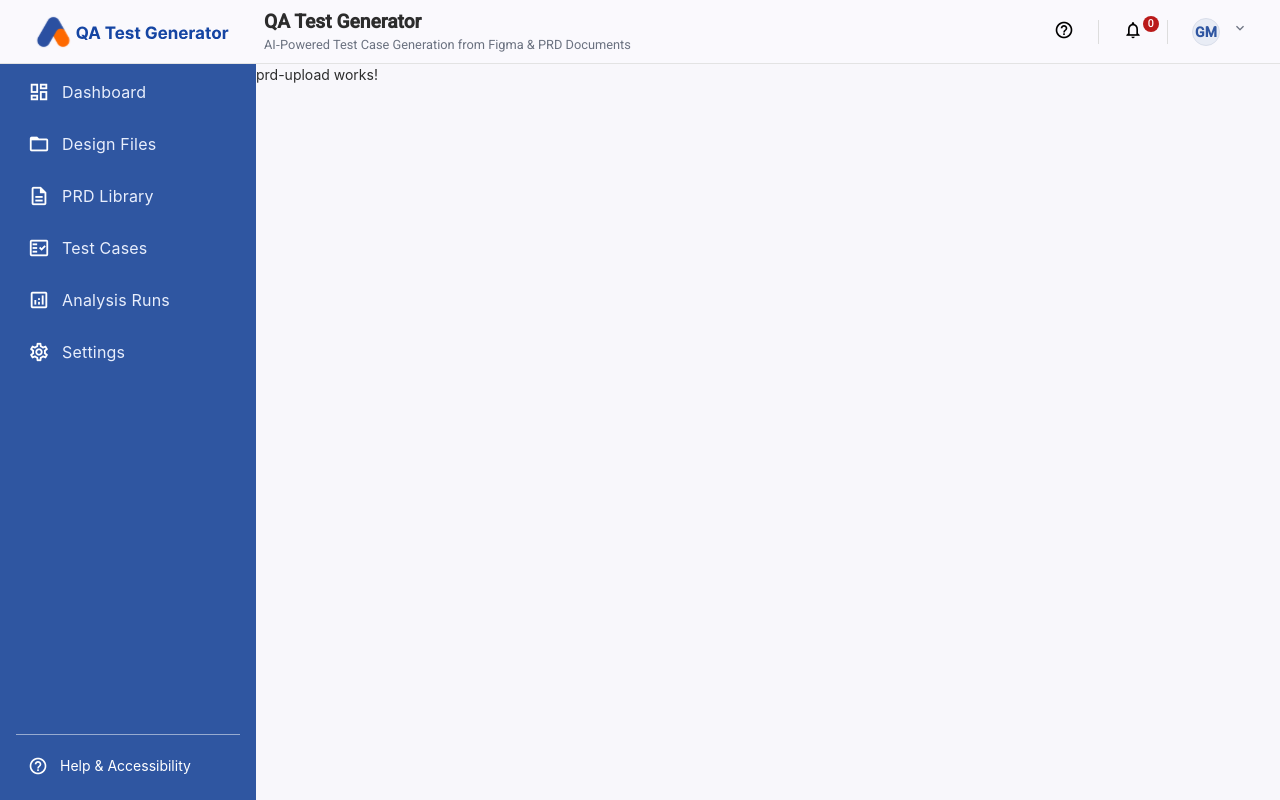
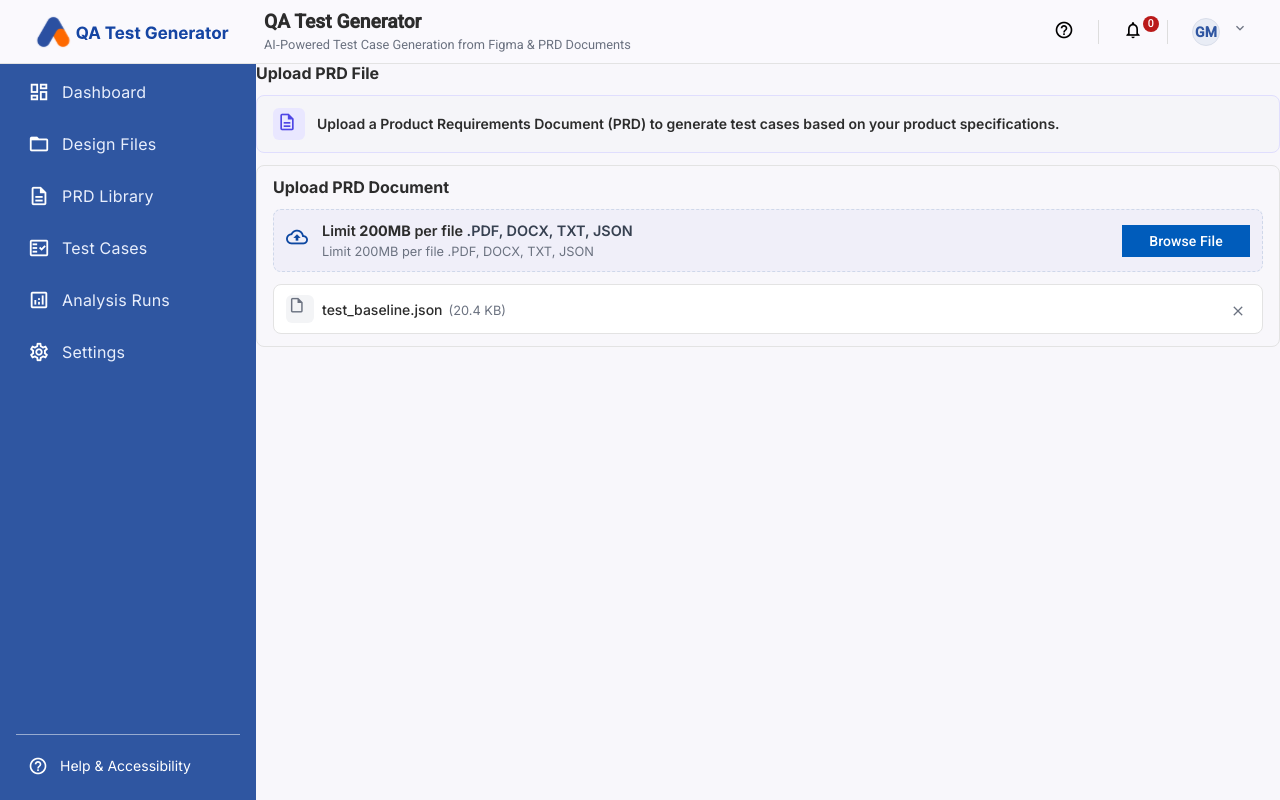
Before and after one commit to snaik-aziro/figma-to-testcases, an Angular app in the folder qa-ui/: page /prd in a window 1280 px wide. Built offline with nearby package versions, Linux system fonts and the light colour scheme.

Commit message:
UI implementation of PRD upload

```diff
--- a/qa-ui/src/app/components/design-files/design-files.html
+++ b/qa-ui/src/app/components/design-files/design-files.html
@@ -4,10 +4,20 @@
   <aside class="rail" aria-label="Steps">
     <ol class="v-steps">
   @for (s of steps; let i = $index; track s.key) {
-      <li class="v-step" [class.active]="i === activeIndex" role="button" tabindex="0" (click)="gotoStep(i)"
+    <li
+      class="v-step"
+      [class.active]="i === activeIndex"
+      role="button"
+      tabindex="0"
+      (click)="gotoStep(i)"
       (keydown)="($event.key === 'Enter' || $event.key === ' ') && gotoStep(i)"
-        [attr.aria-current]="i === activeIndex ? 'step' : null">
-        <span class="dot"></span>
+      [attr.aria-current]="i === activeIndex ? 'step' : null"
+      [attr.aria-label]="'Step ' + (i + 1) + ': ' + s.label"
+    >
+      <!-- Numbered circle -->
+      <span class="dot numbered">{{ i + 1 }}</span>
+
+      <!-- Step label -->
       <span class="label">{{ s.label }}</span>
     </li>
   }
--- a/qa-ui/src/app/components/design-files/df-figma-panel/df-figma-panel.html
+++ b/qa-ui/src/app/components/design-files/df-figma-panel/df-figma-panel.html
@@ -1,7 +1,7 @@
 <div class="figma-panel" role="region" aria-label="Figma connection">
   <div class="panel-head">
     <h3 class="panel-title">Connect Figma Design</h3>
-    <button matButton="outlined">Test Connection</button>
+     <button matButton="outlined">Test Connection</button>
   </div>
 
   <div class="form-grid">
--- a/qa-ui/src/app/components/design-files/df-figma-panel/df-figma-panel.scss
+++ b/qa-ui/src/app/components/design-files/df-figma-panel/df-figma-panel.scss
@@ -1,6 +1,8 @@
-/* Compact, Bootstrap-based fields */
 .figma-panel {
-  padding: 0.625rem;
+  border: 1px solid #e3e3e3;
+  border-radius: 0.5rem;
+  padding: 0.75rem 1rem;
+  margin-top: 0.75rem;
 }
 
 .panel-head {
@@ -8,6 +10,12 @@
   align-items: center;
   justify-content: space-between;
   gap: 0.5rem;
+
+  button {
+    min-width: 2.5rem;
+    height: 2.2rem;
+    line-height: 2.5rem;
+  }
 }
 
 .panel-title {
--- a/qa-ui/src/app/components/design-files/df-json-panel.component/df-json-panel.component.scss
+++ b/qa-ui/src/app/components/design-files/df-json-panel.component/df-json-panel.component.scss
@@ -1,6 +1,8 @@
 .json-panel {
-  // border: var(--border-1) solid var(--color-border);
-  padding:0.625rem;
+  border: 1px solid #e3e3e3;
+  border-radius: 0.5rem;
+  padding: 0.75rem 1rem;
+  margin-top: 0.75rem;
 }
 
 .panel-title {
--- a/qa-ui/src/app/components/prd-upload/prd-upload.html
+++ b/qa-ui/src/app/components/prd-upload/prd-upload.html
@@ -1 +1,65 @@
-<p>prd-upload works!</p>
+<div class="prd-upload">
+
+  <!-- Page Title -->
+  <h2 class="page-title">Upload PRD File</h2>
+
+  <!-- Info banner -->
+  <div class="info-banner" role="note" aria-label="PRD upload note">
+    <div class="banner-icon">
+      <mat-icon fontSet="material-icons-outlined">description</mat-icon>
+    </div>
+    <div class="banner-text">
+      <div class="banner-title">Upload a Product Requirements Document (PRD) to generate test cases based on your product specifications.</div>
+      <!-- <div class="banner-sub">
+      </div> -->
+    </div>
+  </div>
+
+  <!-- Upload card -->
+  <div class="upload-card">
+    <h3 class="section-title">Upload PRD Document</h3>
+
+    <!-- Dropzone bar -->
+    <div class="dropzone" role="group" aria-label="PRD upload area">
+      <div class="dz-left">
+        <div class="cloud">
+          <mat-icon fontSet="material-icons-outlined">cloud_upload</mat-icon>
+        </div>
+        <div class="dz-text">
+          <div class="main">
+            Limit <strong>200MB</strong> per file
+            <span class="types">.PDF, DOCX, TXT, JSON</span>
+          </div>
+          <div class="sub">
+            Limit 200MB per file .PDF, DOCX, TXT, JSON
+          </div>
+        </div>
+      </div>
+
+      <!-- Browse (UI only) -->
+      <button mat-flat-button color="primary" class="browse-btn">
+        Browse File
+      </button>
+    </div>
+
+    <!-- File row (sample state) -->
+    <div class="file-list">
+      <div class="file-row" role="listitem" aria-label="test_baseline.json (20.4 KB)">
+        <div class="file-left">
+          <div class="file-icon">
+            <mat-icon fontSet="material-icons-outlined">insert_drive_file</mat-icon>
+          </div>
+          <div class="file-meta">
+            <div class="name" title="test_baseline.json">test_baseline.json</div>
+            <div class="size">(20.4 KB)</div>
+          </div>
+        </div>
+        <button mat-icon-button class="file-remove" aria-label="Remove file">
+          <mat-icon fontSet="material-icons-outlined">close</mat-icon>
+        </button>
+      </div>
+    </div>
+
+  </div>
+
+</div>
--- a/qa-ui/src/app/components/prd-upload/prd-upload.scss
+++ b/qa-ui/src/app/components/prd-upload/prd-upload.scss
@@ -0,0 +1,176 @@
+/* Container ties into your wizard MAIN; uses compact density */
+.prd-upload {
+  --title-size: 1rem;         /* 16px */
+  --muted: var(--text-muted, #6b7280);
+  --border: var(--color-border, #e5e7eb);
+
+  .page-title {
+    margin: 0 0 0.75rem;
+    font-size: var(--title-size);
+    font-weight: 700;
+    color: var(--text-main, #111827);
+  }
+}
+
+/* ---------------- Info banner ---------------- */
+.info-banner {
+  display: grid;
+  grid-template-columns: auto 1fr;
+  gap: 0.75rem;
+  align-items: center;
+
+  background: #F5F5F9;
+  border: 1px solid #e0defe;
+  border-radius: 0.5rem;
+  padding: 0.75rem 1rem;
+  margin-bottom: 0.75rem;
+
+  .banner-icon {
+    width: 2rem; height: 2rem;
+    border-radius: 0.375rem;
+    background: #e9e7ff;
+    display: grid; place-items: center;
+
+    mat-icon {
+      font-size: 1.25rem;
+      color: #4f46e5; /* indigo */
+    }
+  }
+
+  .banner-text {
+    .banner-title {
+      font-weight: 600;
+      color: var(--text-main, #111827);
+      margin-bottom: 0.125rem;
+    }
+    .banner-sub {
+      font-size: 0.875rem;
+      color: var(--muted);
+    }
+  }
+}
+
+/* ---------------- Upload card ---------------- */
+.upload-card {
+  border: 1px solid var(--border);
+  border-radius: 0.5rem;
+  padding: 0.75rem 1rem;
+  margin-top: 0.75rem;
+}
+
+/* Remove default Material card shadow globally for this card */
+.mat-mdc-card {
+  box-shadow: none;
+}
+
+.section-title {
+  margin: 0 0 0.75rem;
+  font-weight: 700;
+  color: var(--text-main, #111827);
+  font-size: 1rem;
+}
+
+/* Dropzone (single-line bar) */
+.dropzone {
+  border: 1px dashed #cfd8ea;
+  background: #F0EFF9;
+  border-radius: 0.5rem;
+  padding: 0.625rem 0.75rem;
+
+  display: flex;
+  align-items: center;
+  justify-content: space-between;
+  gap: 0.75rem;
+
+  .dz-left {
+    display: flex; align-items: center; gap: 0.75rem;
+
+    .cloud mat-icon {
+      font-size: 1.375rem;
+      color: var(--brand-blue, #2f56a1);
+    }
+
+    .dz-text {
+      .main {
+        font-size: 0.9rem;
+        color: var(--text-main, #111827);
+        font-weight: 600;
+
+        .types { color: #374151; }
+      }
+      .sub {
+        font-size: 0.8rem;
+        color: var(--muted);
+      }
+    }
+  }
+
+  .browse-btn {
+    min-width: 8rem;
+    height: 2rem;
+    line-height: 2rem;
+    border-radius: 0.375rem;
+  }
+}
+
+/* ---------------- File list ---------------- */
+.file-list {
+  margin-top: 0.75rem;
+}
+
+.file-row {
+  display: grid;
+  grid-template-columns: 1fr auto;
+  align-items: center;
+  gap: 0.75rem;
+
+  border: 1px solid var(--border);
+  border-radius: 0.5rem;
+  background: #ffffff;
+
+  padding: 0.5rem 0.75rem;
+  margin-top: 0.75rem;
+
+  .file-left {
+    display: flex; align-items: center; gap: 0.5rem;
+
+    .file-icon {
+      width: 1.75rem; height: 1.75rem;
+      border-radius: 0.375rem;
+      background: #f3f4f6;
+      display: grid; place-items: center;
+
+      mat-icon { font-size: 1.1rem; color: #6b7280; }
+    }
+
+    .file-meta {
+      display: flex; align-items: baseline; gap: 0.375rem;
+      min-width: 0;
+
+      .name {
+        color: var(--text-main, #111827);
+        font-weight: 500;
+        overflow: hidden;
+        text-overflow: ellipsis;
+        white-space: nowrap;
+      }
+      .size {
+        color: var(--muted);
+        font-size: 0.8rem;
+      }
+    }
+  }
+
+  .file-remove {
+    width: 2rem; height: 2rem;
+    mat-icon { font-size: 1rem; color: #6b7280; }
+  }
+}
+
+/* -------------- Responsive -------------- */
+@media (max-width: 48rem) {
+  .dropzone {
+    align-items: flex-start;
+    .browse-btn { min-width: 7rem; }
+  }
+}
--- a/qa-ui/src/app/components/prd-upload/prd-upload.ts
+++ b/qa-ui/src/app/components/prd-upload/prd-upload.ts
@@ -1,8 +1,11 @@
 import { Component } from '@angular/core';
+import { MatButtonModule } from '@angular/material/button';
+import { MatCardModule } from '@angular/material/card';
+import { MatIconModule } from '@angular/material/icon';
 
 @Component({
   selector: 'app-prd-upload',
-  imports: [],
+  imports: [MatCardModule, MatIconModule, MatButtonModule],
   templateUrl: './prd-upload.html',
   styleUrl: './prd-upload.scss',
 })
--- a/qa-ui/src/app/shared/header/header.html
+++ b/qa-ui/src/app/shared/header/header.html
@@ -49,10 +49,7 @@
           <mat-icon fontSet="material-icons-outlined">person</mat-icon>
           <span>{{ userName }}</span>
         </button>
-        <!-- <button mat-menu-item>
-          <mat-icon fontSet="material-icons-outlined">settings</mat-icon>
-          <span>Settings</span>
-        </button>  -->
+
         <mat-divider></mat-divider>
         <button mat-menu-item>
           <mat-icon fontSet="material-icons-outlined">logout</mat-icon>
--- a/qa-ui/src/app/shared/sidebar/sidebar.scss
+++ b/qa-ui/src/app/shared/sidebar/sidebar.scss
@@ -31,6 +31,7 @@
 /* List + links */
 .nav-item {
   margin-block: 0.25rem; /* space between items in rem */
+  font-size: 1rem;
 }
 
 .nav-link {
--- a/qa-ui/src/index.html
+++ b/qa-ui/src/index.html
@@ -9,6 +9,9 @@
     integrity="sha384-sRIl4kxILFvY47J16cr9ZwB07vP4J8+LH7qKQnuqkuIAvNWLzeN8tE5YBujZqJLB" crossorigin="anonymous">
   <link rel="preconnect" href="https://fonts.gstatic.com" crossorigin>
   <link href="https://fonts.googleapis.com/icon?family=Material+Icons+Outlined" rel="stylesheet">
+
+  <!-- Inter weights 400/500/600/700 -->
+  <link href="https://fonts.googleapis.com/css2?family=Inter:wght@400;500;600;700&display=swap" rel="stylesheet">
   <script src="https://cdn.jsdelivr.net/npm/bootstrap@5.3.8/dist/js/bootstrap.bundle.min.js"
     integrity="sha384-FKyoEForCGlyvwx9Hj09JcYn3nv7wiPVlz7YYwJrWVcXK/BmnVDxM+D2scQbITxI"
     crossorigin="anonymous"></script>
--- a/qa-ui/src/styles.scss
+++ b/qa-ui/src/styles.scss
@@ -53,7 +53,7 @@ html {
 
 body {
   margin: 0;
-  font-family: "Inter", system-ui, sans-serif;
+  font-family: "Inter";
   background: var(--color-bg);
   color: var(--text-main);
   line-height: 1.5;
```
Also changed, not shown: qa-ui/src/app/components/design-files/design-files.scss (+36 -5 lines), qa-ui/src/assets/figma-json-icon.svg. Lines whose indentation alone changed are shown as unchanged.
